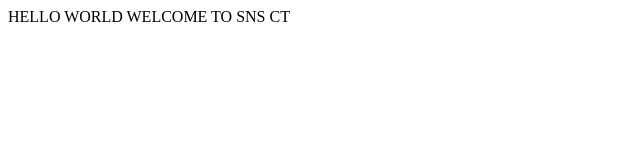
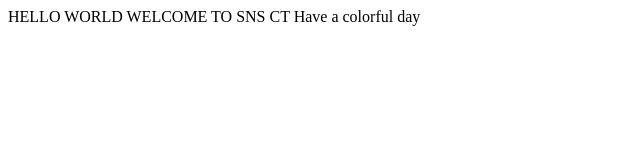
Before and after one commit to rathiesh/rat.github.io, a plain HTML site: page index.html in a window 1280 px wide. Shown: the whole page, without its empty margins (0-640 px from the left). Drawn offline with Linux system fonts and the light colour scheme.

Commit message:
Update index.html

```diff
--- a/index.html
+++ b/index.html
@@ -3,5 +3,6 @@
 <body>
 HELLO WORLD
 WELCOME TO SNS CT
+Have a colorful day
 </body>
 </html>
```
